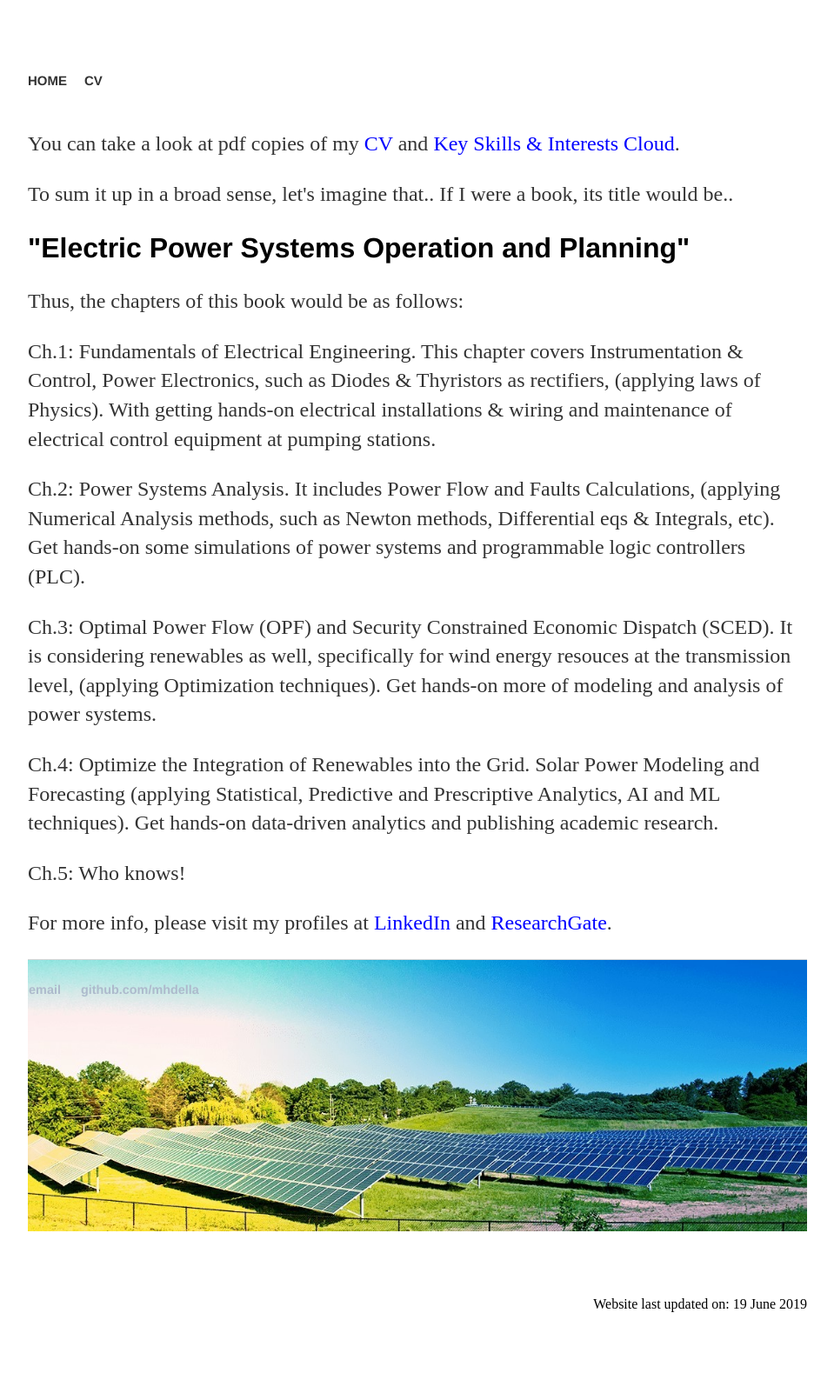
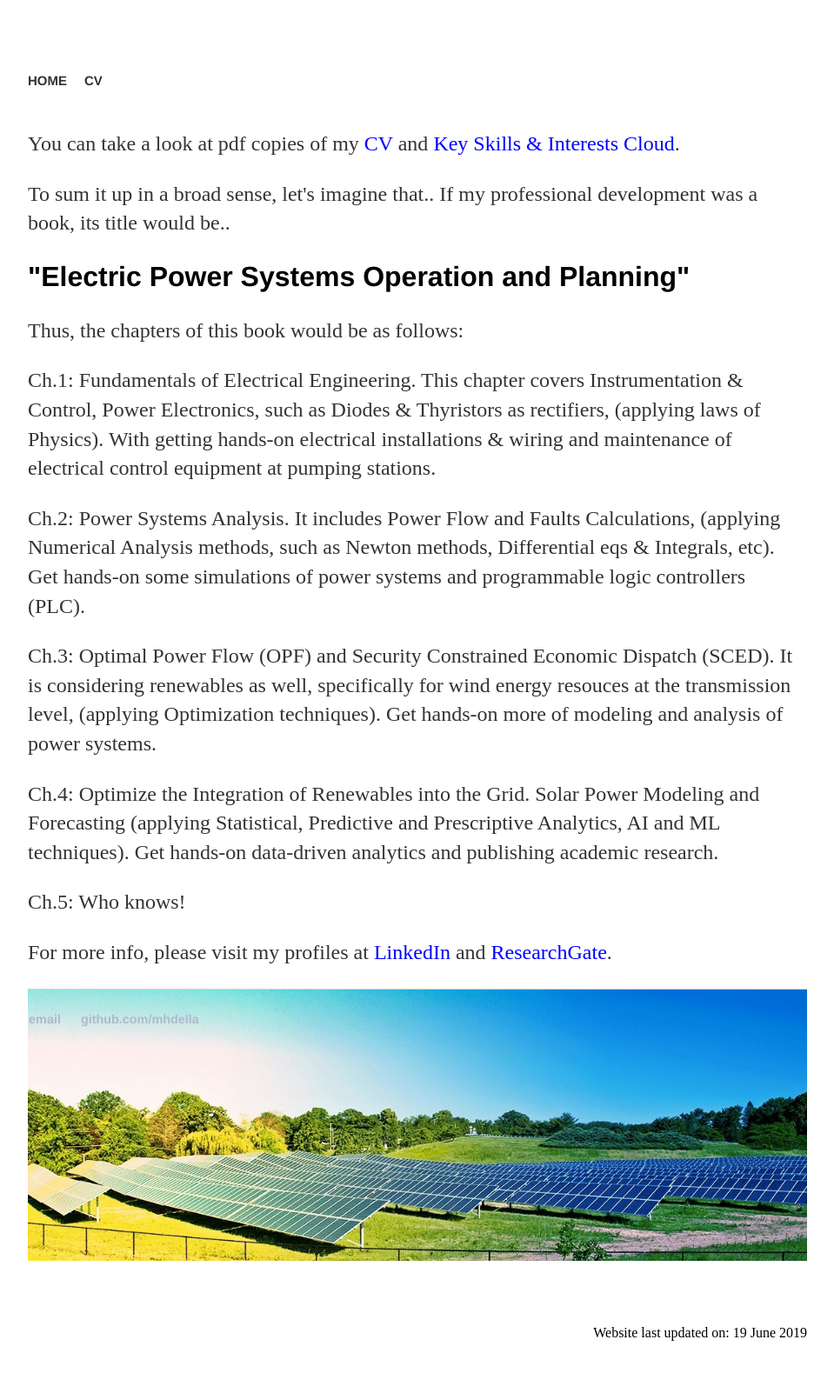
Before and after one commit to MohamedAbuella/MohamedAbuella.github.io, a Jekyll site: the page built from cv/index.html, in a window 1280 px wide. Shown: the whole page at 87% size, without its empty margins (160-1119 px from the left). Built offline with Jekyll 4.4.1, drawn with Linux system fonts in a browser that asks for light colours; nearby versions of some CDN libraries; a script that is not in the unit is left out; comment, search, counter and statistics services are not loaded; before the commit the page ends 1569 px from its top, so only the background shows below that.

Commit message:
Update index.html

```diff
--- a/cv/index.html
+++ b/cv/index.html
@@ -7,7 +7,7 @@ title: CV
 
 <p>You can take a look at pdf copies of my <a href="https://github.com/MohamedAbuella/Mohamed-Abuella-Resume/blob/master/Mohamed%20Abuella_Resume.pdf" target="_blank" style="color:blue">CV</a> and <a href="https://github.com/MohamedAbuella/Mohamed-Abuella-PhD-Thesis_PDF_PPT_versions/blob/master/Mohamed%20Abuella%20Key%20Skills%20Cloud.pdf" target="_blank" style="color:blue">Key Skills & Interests Cloud</a>.</p>
 
-<p> To sum it up in a broad sense, let's imagine that.. If I were a book, its title would be..  </p> <h2>"Electric Power Systems Operation and Planning"</h2>
+<p> To sum it up in a broad sense, let's imagine that.. If my professional development was a book, its title would be..  </p> <h2>"Electric Power Systems Operation and Planning"</h2>
 <p> Thus, the chapters of this book would be as follows:</p>
 <p>Ch.1: Fundamentals of Electrical Engineering. This chapter covers Instrumentation & Control, Power Electronics, such as Diodes & Thyristors as rectifiers, (applying laws of Physics). With getting hands-on electrical installations & wiring and maintenance of electrical control equipment at pumping stations.</p>
 <p>Ch.2: Power Systems Analysis. It includes Power Flow and Faults Calculations, (applying Numerical Analysis methods, such as Newton methods, Differential eqs & Integrals, etc). Get hands-on some simulations of power systems and programmable logic controllers (PLC).</p>
```
